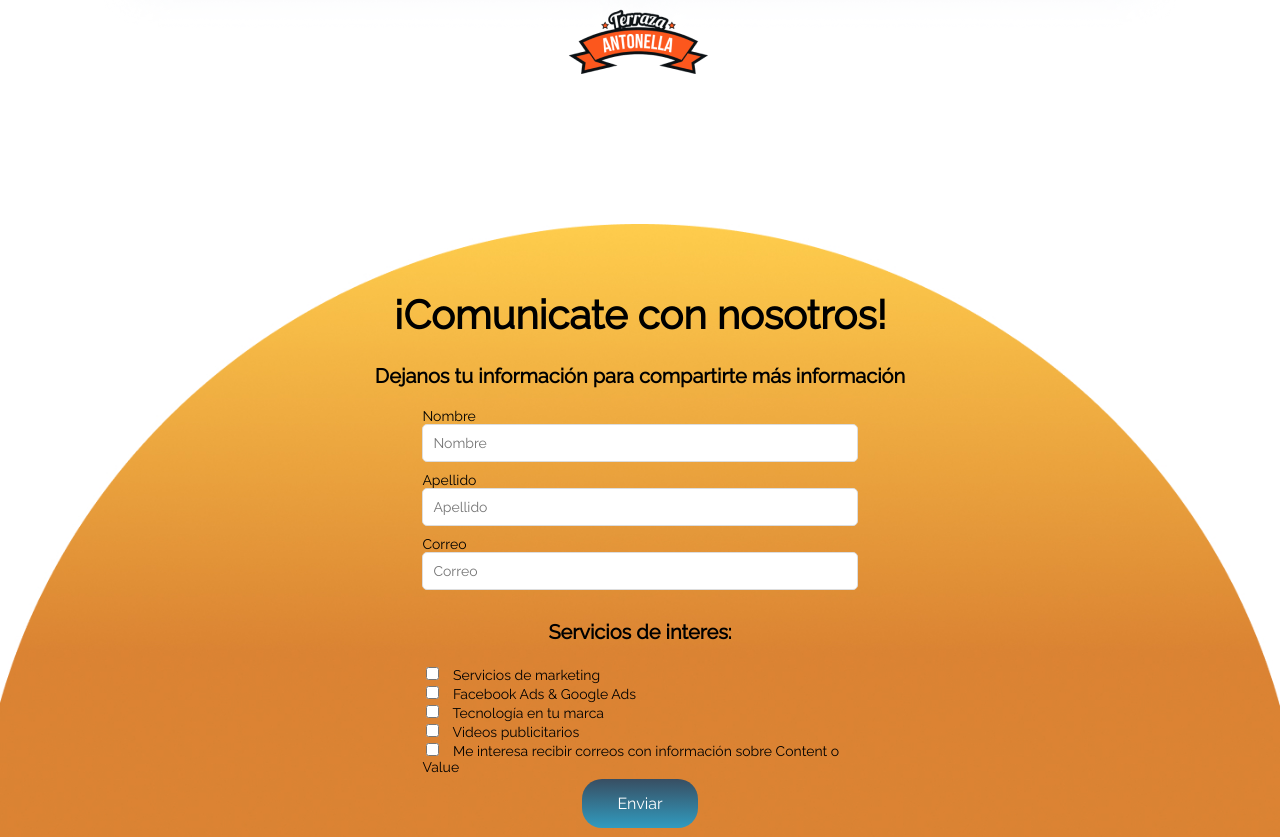
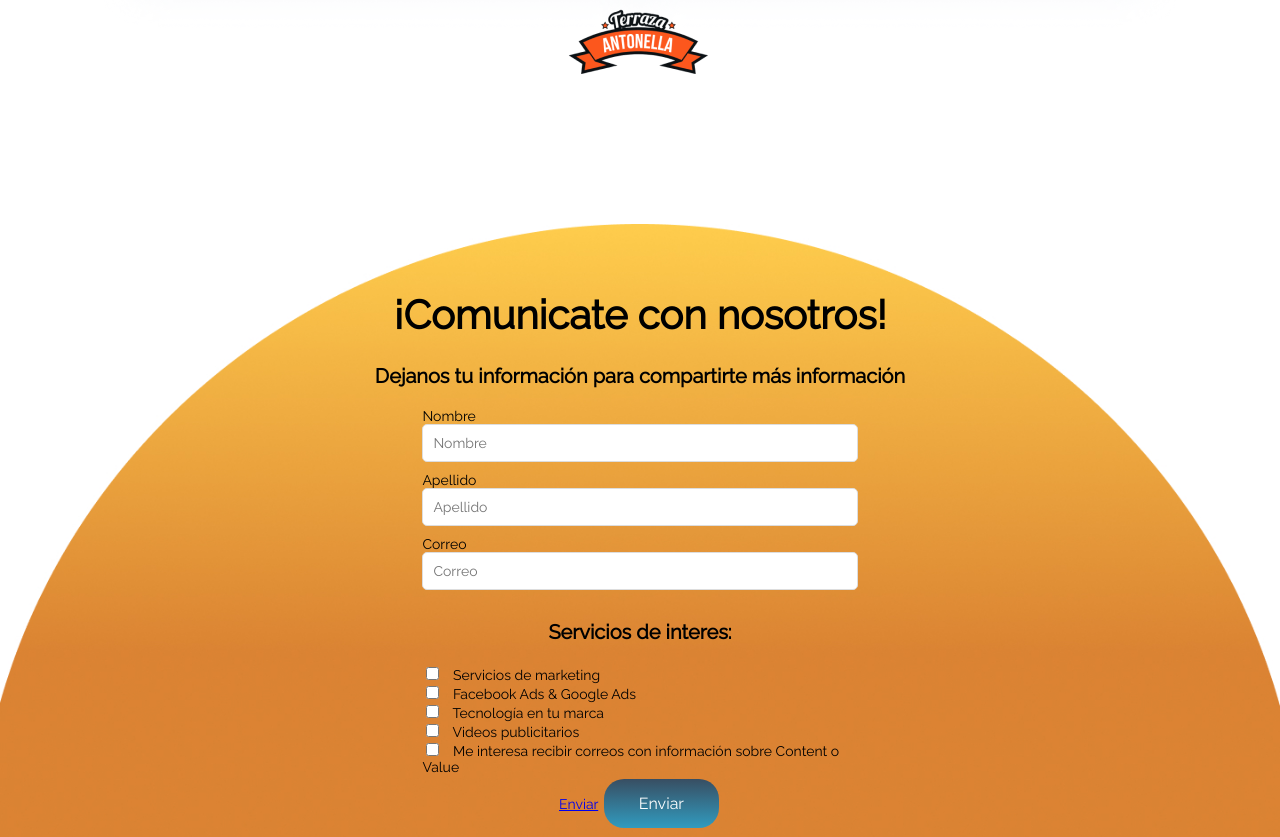
Before and after one commit to Prodiegus/ContentOfValue, a plain HTML site: page index.html in a window 1280 px wide. Shown: the part 4945-5782 px from the top of the page. Drawn offline with nearby package versions, Linux system fonts and the light colour scheme.

```diff
--- a/index.html
+++ b/index.html
@@ -178,7 +178,7 @@
                         <label for="checkbox">Me interesa recibir correos con información sobre Content o Value </label>
                     </div>
                 </div>
-
+                <a href="src/subirPy.html">Enviar</a>
                 <a href="src/subirPy.html"><button type="submit" class="submitBtn" value="Sign up">Enviar</button></a>
                 </form>
                 </div>
```
